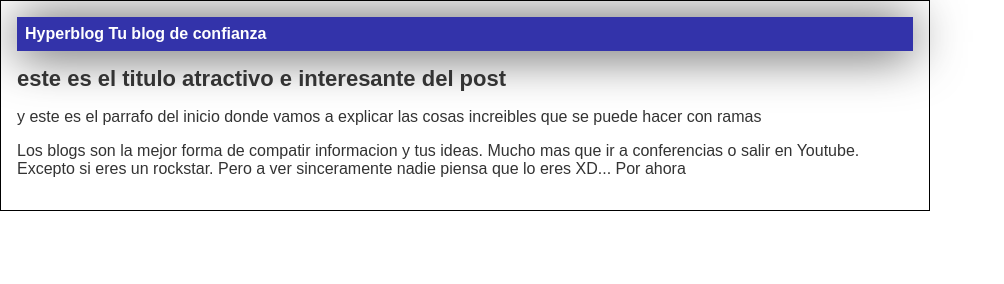
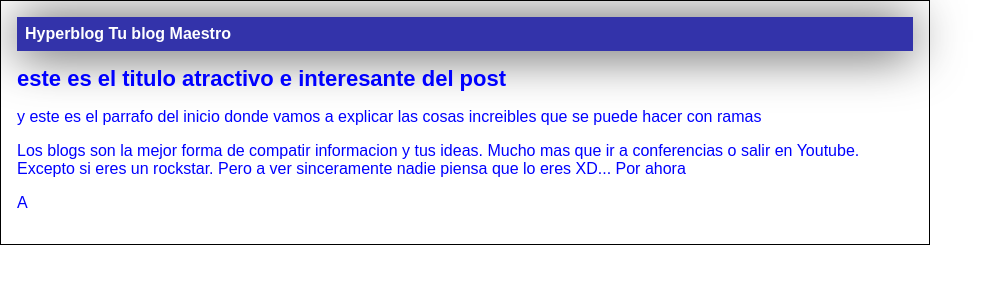
Before and after one commit to subjulian/Hyperblog-2, a plain HTML site: page index.html in a window 1280 px wide. Shown: the whole page, without its empty margins (0-1004 px from the left). Drawn offline with Linux system fonts and the light colour scheme.

Commit message:
modificacion del tagline y css

```diff
--- a/css/estilos.css
+++ b/css/estilos.css
@@ -1,5 +1,5 @@
 body{
-    color: #333;
+    color: blue;
     text-align: left;
     font-family: "arial";
     font-size: 16px;
--- a/index.html
+++ b/index.html
@@ -7,7 +7,7 @@
         <div id="container">
             <div id="cabecera">
                Hyperblog
-               <span id="tagline">Tu blog de confianza</span>
+               <span id="tagline">Tu blog Maestro</span>
             </div>
             <div id="post">
         <h1>este es el titulo atractivo e interesante del post</h1>
@@ -16,6 +16,7 @@
         <p>
             Los blogs son la mejor forma de compatir informacion y tus ideas. Mucho mas que ir a conferencias o salir en Youtube. Excepto si eres un rockstar. Pero a ver sinceramente nadie piensa que lo eres XD... Por ahora
         </p>
+        <p>A</p>
             </div>
         </div>
     </body>
```
